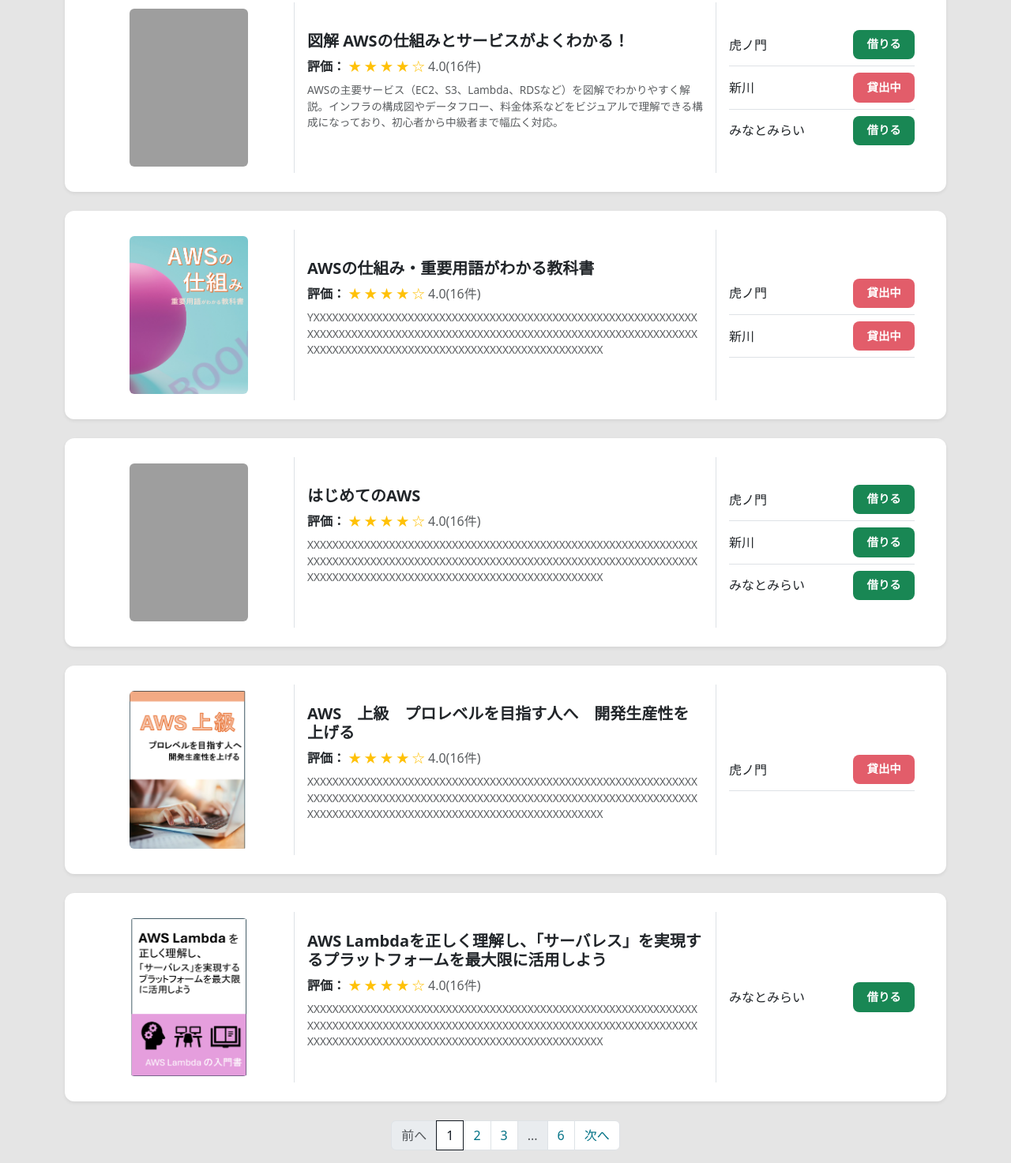
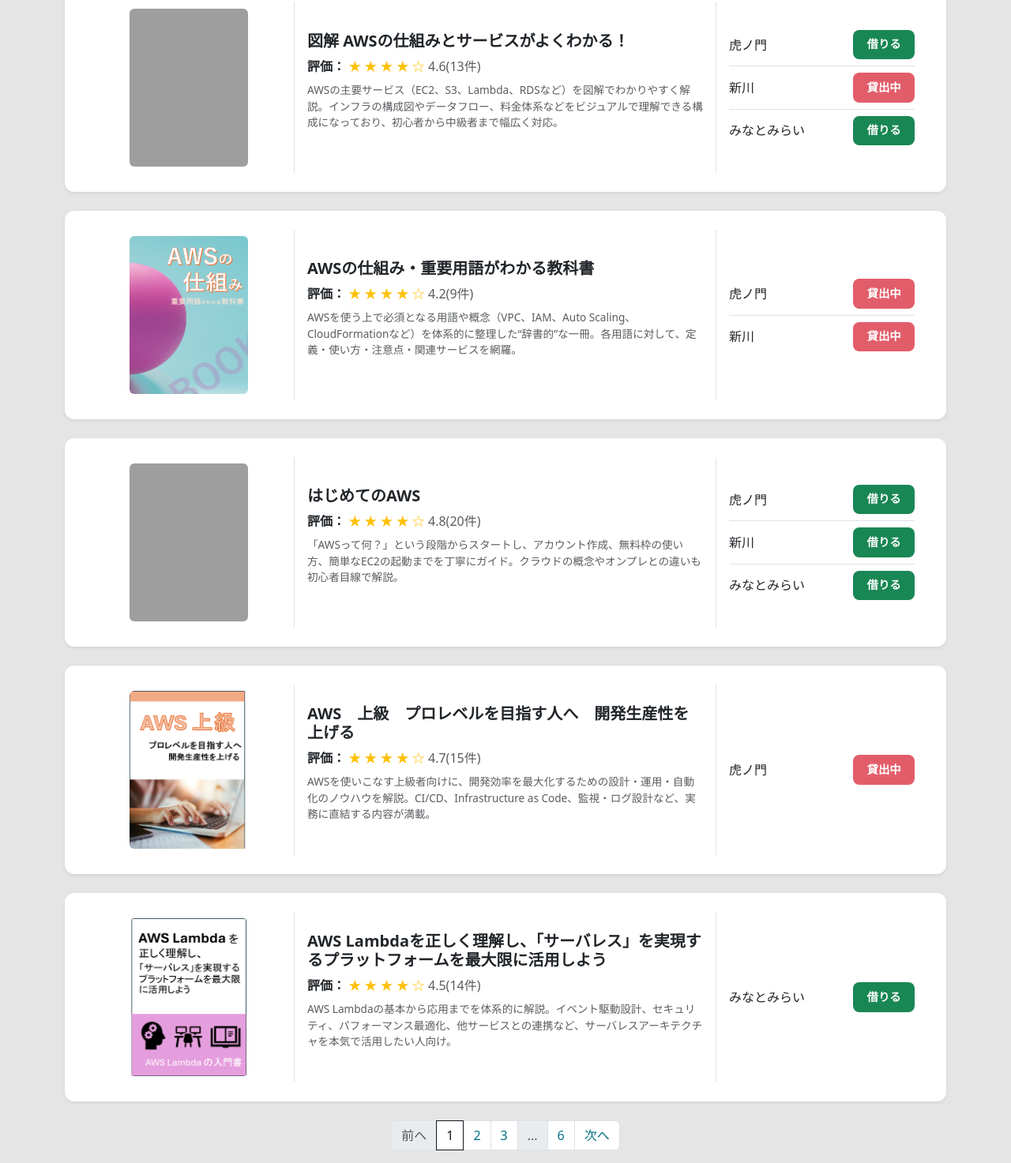
Before and after one commit to nakamura-ryoya/LibraryApp, a plain HTML site: page resources/booksearch.html in a window 1280 px wide. Shown: the part 169-1642 px from the top of the page at 79% size. Drawn offline with nearby package versions, Linux system fonts and the light colour scheme; grey boxes are pictures that could not be loaded.

Commit message:
あらすじをXからモックデータに置換、蔵書場所のborder微修正

```diff
--- a/resources/booksearch.html
+++ b/resources/booksearch.html
@@ -95,7 +95,7 @@
                 class="rating-link text-warning text-decoration-none"
               >
                 ★ ★ ★ ★ ☆
-                <span class="text-muted">4.0(16件)</span>
+                <span class="text-muted">4.6(13件)</span>
               </a>
             </p>
             <p class="text-muted small summary-text">
@@ -161,11 +161,12 @@
                 class="rating-link text-warning text-decoration-none"
               >
                 ★ ★ ★ ★ ☆
-                <span class="text-muted">4.0(16件)</span>
+                <span class="text-muted">4.2(9件)</span>
               </a>
             </p>
             <p class="text-muted small summary-text">
-              YXXXXXXXXXXXXXXXXXXXXXXXXXXXXXXXXXXXXXXXXXXXXXXXXXXXXXXXXXXXXXXXXXXXXXXXXXXXXXXXXXXXXXXXXXXXXXXXXXXXXXXXXXXXXXXXXXXXXXXXXXXXXXXXXXXXXXXXXXXXXXXXXXXXXXXXXXXXXXXXXXXXXXXXXXX
+              AWSを使う上で必須となる用語や概念（VPC、IAM、Auto
+              Scaling、CloudFormationなど）を体系的に整理した“辞書的”な一冊。各用語に対して、定義・使い方・注意点・関連サービスを網羅。
             </p>
           </div>
 
@@ -178,9 +179,7 @@
               <span class="badge bg-danger badge-fixed">貸出中</span>
             </div>
 
-            <div
-              class="d-flex justify-content-between align-items-center border-bottom py-2"
-            >
+            <div class="d-flex justify-content-between align-items-center py-2">
               <span>新川</span>
               <span class="badge bg-danger badge-fixed">貸出中</span>
             </div>
@@ -223,11 +222,11 @@
                 class="rating-link text-warning text-decoration-none"
               >
                 ★ ★ ★ ★ ☆
-                <span class="text-muted">4.0(16件)</span>
+                <span class="text-muted">4.8(20件)</span>
               </a>
             </p>
             <p class="text-muted small summary-text">
-              XXXXXXXXXXXXXXXXXXXXXXXXXXXXXXXXXXXXXXXXXXXXXXXXXXXXXXXXXXXXXXXXXXXXXXXXXXXXXXXXXXXXXXXXXXXXXXXXXXXXXXXXXXXXXXXXXXXXXXXXXXXXXXXXXXXXXXXXXXXXXXXXXXXXXXXXXXXXXXXXXXXXXXXXXXX
+              「AWSって何？」という段階からスタートし、アカウント作成、無料枠の使い方、簡単なEC2の起動までを丁寧にガイド。クラウドの概念やオンプレとの違いも初心者目線で解説。
             </p>
           </div>
 
@@ -290,19 +289,18 @@
                 class="rating-link text-warning text-decoration-none"
               >
                 ★ ★ ★ ★ ☆
-                <span class="text-muted">4.0(16件)</span>
+                <span class="text-muted">4.7(15件)</span>
               </a>
             </p>
             <p class="text-muted small summary-text">
-              XXXXXXXXXXXXXXXXXXXXXXXXXXXXXXXXXXXXXXXXXXXXXXXXXXXXXXXXXXXXXXXXXXXXXXXXXXXXXXXXXXXXXXXXXXXXXXXXXXXXXXXXXXXXXXXXXXXXXXXXXXXXXXXXXXXXXXXXXXXXXXXXXXXXXXXXXXXXXXXXXXXXXXXXXXX
+              AWSを使いこなす上級者向けに、開発効率を最大化するための設計・運用・自動化のノウハウを解説。CI/CD、Infrastructure
+              as Code、監視・ログ設計など、実務に直結する内容が満載。
             </p>
           </div>
 
           <!-- 貸出状況ブロック（2割） -->
           <div class="col-md-3 d-flex flex-column justify-content-center p-3">
-            <div
-              class="d-flex justify-content-between align-items-center border-bottom py-2"
-            >
+            <div class="d-flex justify-content-between align-items-center py-2">
               <span>虎ノ門</span>
               <span class="badge bg-danger badge-fixed">貸出中</span>
             </div>
@@ -347,11 +345,12 @@
                 class="rating-link text-warning text-decoration-none"
               >
                 ★ ★ ★ ★ ☆
-                <span class="text-muted">4.0(16件)</span>
+                <span class="text-muted">4.5(14件)</span>
               </a>
             </p>
             <p class="text-muted small summary-text">
-              XXXXXXXXXXXXXXXXXXXXXXXXXXXXXXXXXXXXXXXXXXXXXXXXXXXXXXXXXXXXXXXXXXXXXXXXXXXXXXXXXXXXXXXXXXXXXXXXXXXXXXXXXXXXXXXXXXXXXXXXXXXXXXXXXXXXXXXXXXXXXXXXXXXXXXXXXXXXXXXXXXXXXXXXXXX
+              AWS
+              Lambdaの基本から応用までを体系的に解説。イベント駆動設計、セキュリティ、パフォーマンス最適化、他サービスとの連携など、サーバレスアーキテクチャを本気で活用したい人向け。
             </p>
           </div>
 
```
